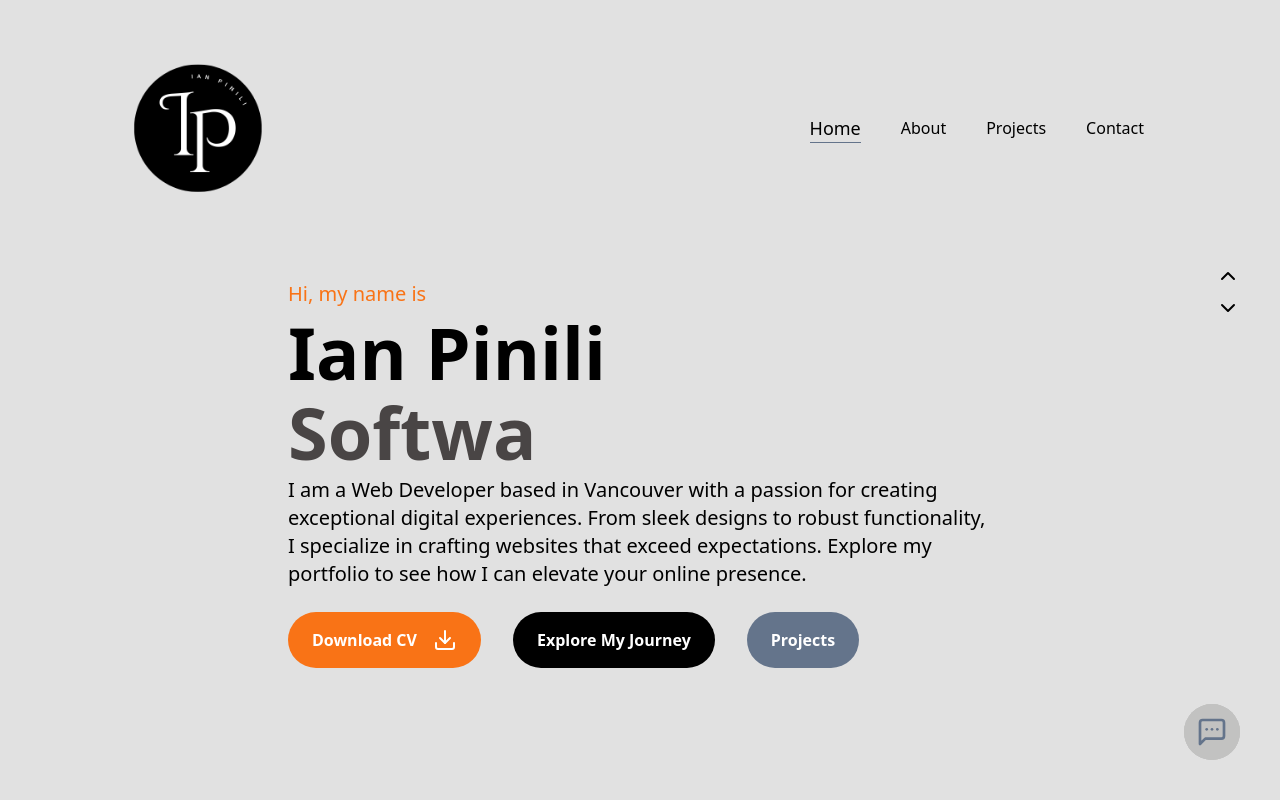
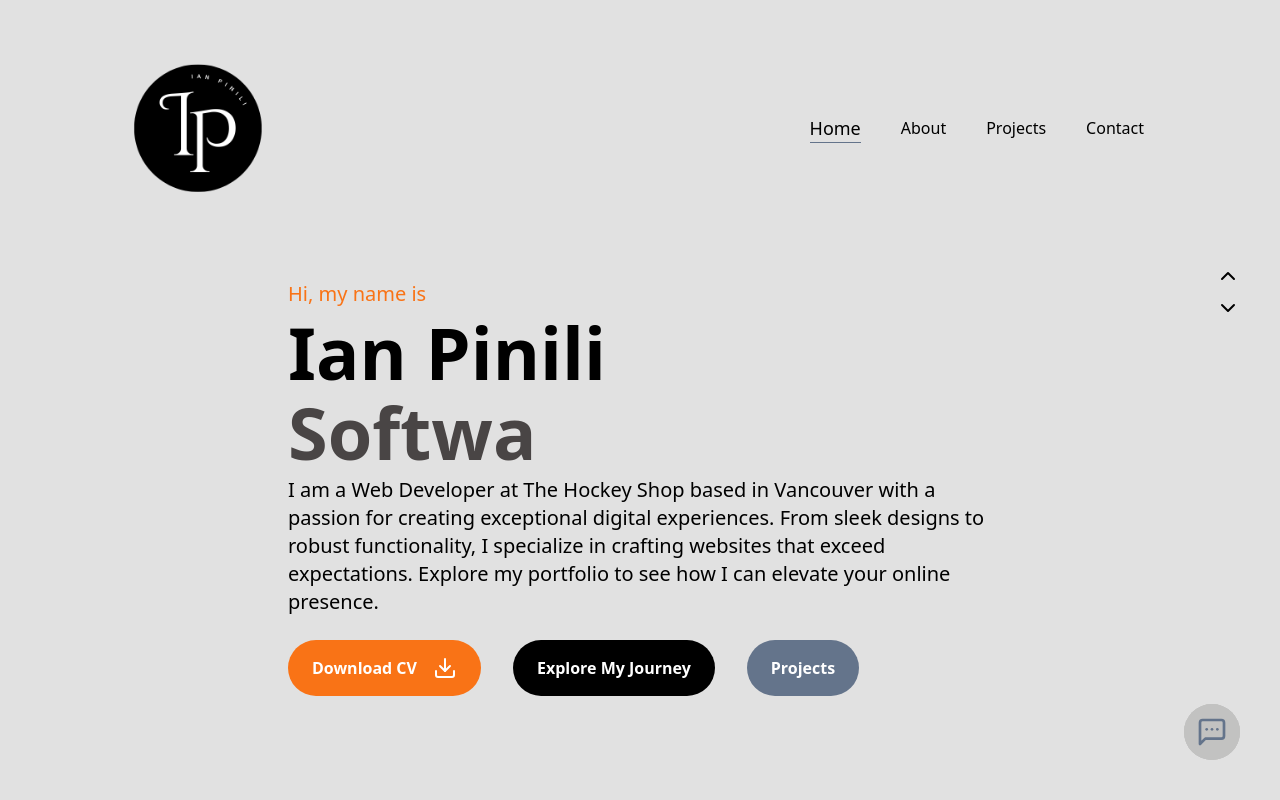
Before and after one commit to gianpinili/my-portfolio, a React (Vite) app: page / in a window 1280 px wide. Shown: the top 800 px of the page. Built offline with nearby package versions, Linux system fonts and the light colour scheme.

Commit message:
update description

```diff
--- a/src/components/Home.tsx
+++ b/src/components/Home.tsx
@@ -58,11 +58,11 @@ function Home() {
           {text}&nbsp;
         </p>
         <p className="text-[1rem] mb-5 mt-2 md:my-2  md:mx-0 xl:text-xl">
-          I am a Web Developer based in Vancouver with a passion for creating
-          exceptional digital experiences. From sleek designs to robust
-          functionality, I specialize in crafting websites that exceed
-          expectations. Explore my portfolio to see how I can elevate your
-          online presence.
+          I am a Web Developer at The Hockey Shop based in Vancouver with a
+          passion for creating exceptional digital experiences. From sleek
+          designs to robust functionality, I specialize in crafting websites
+          that exceed expectations. Explore my portfolio to see how I can
+          elevate your online presence.
         </p>
         <div className="flex justify-center gap-8 my-4 mx-auto md:mx-0 flex-wrap">
           <a
```
